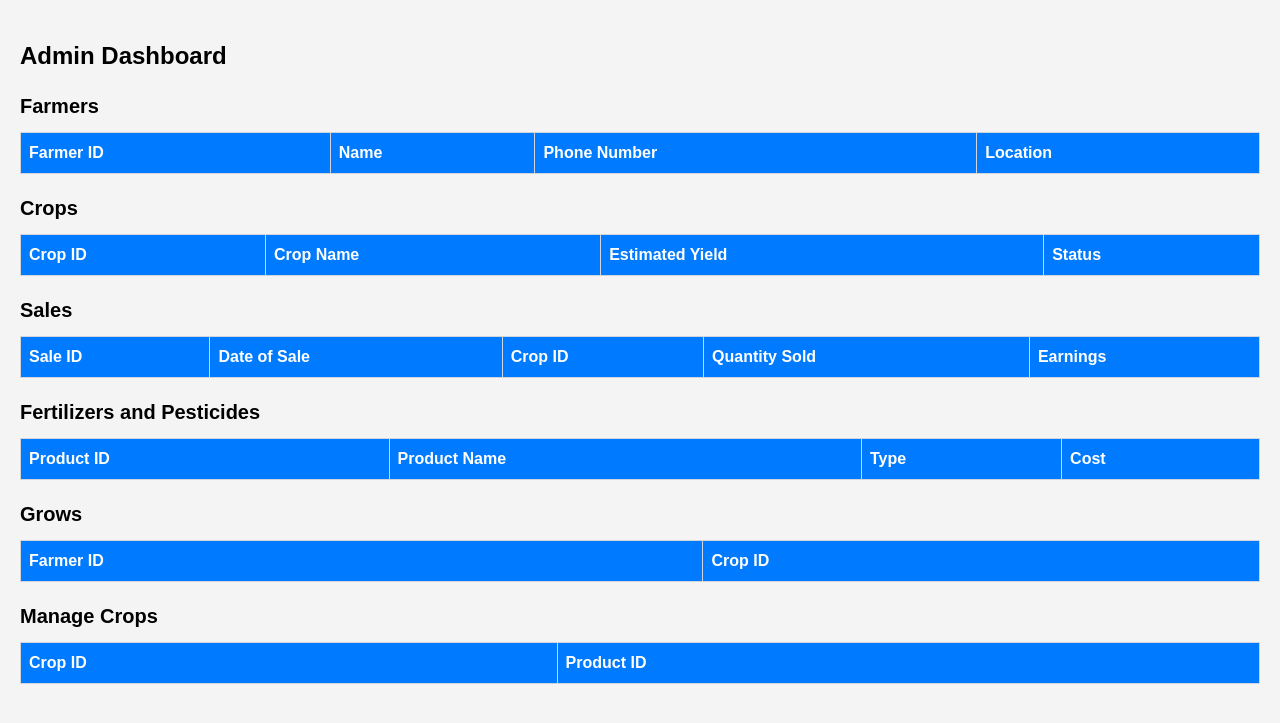
After one commit to Samarth-Dave/DBMS_Farmer_Agriculter, a Flask app: page /admin in a window 1280 px wide. The commit adds this page. Shown: the top 723 px of the page. Run offline with Flask 3, Linux system fonts and the light colour scheme; lists and menus that the app fills with data are empty.

Commit message:
Delete added, admin added

```diff
--- a/app.py
+++ b/app.py
@@ -1,10 +1,11 @@
-from flask import Flask, render_template, redirect, url_for, flash, session
+#app.py
+
+from flask import Flask, render_template, redirect, url_for, flash, session, request
 from config import Config
 from forms import RegisterForm, LoginForm, SalesForm, CropForm, FertilizerPesticideForm
 from models import db, FarmerProfile, CropInfo, Grows, Sales, FertilizerPesticide, ManageCrop
 from werkzeug.security import generate_password_hash, check_password_hash
 from datetime import datetime
-from flask import request
 
 app = Flask(__name__)
 app.config.from_object(Config)
@@ -18,17 +19,12 @@ def create_tables():
 def register():
     form = RegisterForm()
     if form.validate_on_submit():
-        # Check if the phone number already exists
         existing_farmer = FarmerProfile.query.filter_by(PhoneNumber=form.phone_number.data).first()
-
         if existing_farmer:
             flash('Phone number already registered. Please log in instead.', 'warning')
-            return redirect(url_for('register'))  # Redirect back to the registration page
+            return redirect(url_for('register'))
 
-        # Hash the password before storing
         hashed_password = generate_password_hash(form.password.data)
-
-        # Create a new FarmerProfile instance with the hashed password
         new_farmer = FarmerProfile(
             FirstName=form.first_name.data,
             MiddleName=form.middle_name.data,
@@ -36,10 +32,8 @@ def register():
             PhoneNumber=form.phone_number.data,
             Location=form.location.data,
             LandArea=form.land_area.data,
-            PasswordHash=hashed_password  # Store the hashed password
+            PasswordHash=hashed_password
         )
-
-        # Add the new farmer to the session and commit to the database
         db.session.add(new_farmer)
         db.session.commit()
         flash('Registration successful! You can now log in.', 'success')
@@ -55,27 +49,23 @@ def login():
         if farmer is None:
             flash('Phone number not registered. Please register first.', 'danger')
             return redirect(url_for('register'))
-
         if not check_password_hash(farmer.PasswordHash, form.password.data):
             flash('Incorrect password. Please try again.', 'danger')
             return redirect(url_for('login'))
 
-        # Store farmer ID in session if login is successful
-        session['farmer_id'] = farmer.FarmerId  # Ensure this is the correct column name
+        session['farmer_id'] = farmer.FarmerId
         flash('Login successful!', 'success')
-        return redirect(url_for('dashboard'))  # This should redirect to the dashboard
+        return redirect(url_for('dashboard'))
 
     return render_template('login.html', form=form)
 
 @app.route('/dashboard')
 def dashboard():
     farmer_id = session.get('farmer_id')
-
     if farmer_id is None:
         flash("Please log in to access the dashboard.", "danger")
         return redirect(url_for('login'))
 
-    # Fetch and render necessary data for the dashboard
     crops = db.session.query(CropInfo).join(Grows, CropInfo.CropId == Grows.CropId).filter(Grows.FarmerId == farmer_id).all()
     sales = Sales.query.filter_by(FarmerId=farmer_id).all()
     fertilizers = (
@@ -100,7 +90,6 @@ def add_crop():
             EstimatedYield=form.estimated_yield.data,
             Status=form.status.data
         )
-
         db.session.add(new_crop)
         db.session.commit()
 
@@ -122,17 +111,14 @@ def sales():
         price_per_unit = form.price_per_unit.data
 
         crop_info = CropInfo.query.get(crop_id)
-
         if crop_info is None:
             flash('Invalid crop selected. Please select a valid crop.', 'danger')
             return redirect(url_for('sales'))
-
         if crop_info.Status == 'Unavailable':
             flash('You cannot record a sale for this crop because it is currently unavailable.', 'danger')
             return redirect(url_for('sales'))
 
         total_earnings = quantity_sold * price_per_unit * 1000
-
         new_sale = Sales(
             DateOfSale=form.date_of_sale.data,
             PricePerUnit=price_per_unit,
@@ -141,12 +127,10 @@ def sales():
             CropId=crop_id,
             FarmerId=session.get('farmer_id')
         )
-
         db.session.add(new_sale)
         db.session.commit()
 
         total_sold = db.session.query(db.func.sum(Sales.QuantitySold)).filter(Sales.CropId == crop_id).scalar() or 0
-
         if total_sold >= crop_info.EstimatedYield:
             crop_info.Status = 'Unavailable'
             db.session.commit()
@@ -166,72 +150,54 @@ def add_fertilizer_pesticide():
             QuantityUsed=form.quantity_used.data,
             Cost=form.cost.data
         )
-
         db.session.add(new_product)
         db.session.commit()
 
-        # Link product to selected crops
-        crop_ids = request.form.getlist('crop_ids')  # Get list of crop IDs from the form
+        crop_ids = request.form.getlist('crop_ids')
         for crop_id in crop_ids:
             manage_crop_entry = ManageCrop(CropId=crop_id, ProductId=new_product.ProductId)
             db.session.add(manage_crop_entry)
-
         db.session.commit()
         flash('Fertilizer/Pesticide added and linked to crops successfully!', 'success')
-
         return redirect(url_for('dashboard'))
 
-    # Fetch available crops for the dropdown in the form
     farmer_id = session.get('farmer_id')
     crops = CropInfo.query.join(Grows).filter(Grows.FarmerId == farmer_id).all()
 
     return render_template('add_fertilizer_pesticide.html', form=form, crops=crops)
 
-
-# Example route for updating a Crop record
 @app.route('/update_crop/<int:crop_id>', methods=['GET', 'POST'])
 def update_crop(crop_id):
     crop = CropInfo.query.get(crop_id)
     if request.method == 'POST':
-        # Update fields from the form data
         crop.CropName = request.form['CropName']
         crop.EstimatedYield = request.form['EstimatedYield']
         crop.Status = request.form['Status']
-
         db.session.commit()
         return redirect(url_for('dashboard'))
 
     return render_template('update_crop.html', crop=crop)
 
-# Example route for updating a Sales record
 @app.route('/update_sale/<int:sale_id>', methods=['GET', 'POST'])
 def update_sale(sale_id):
     sale = Sales.query.get(sale_id)
     if request.method == 'POST':
-        # Update the sales information
         sale.PricePerUnit = float(request.form['PricePerUnit'])
         sale.QuantitySold = float(request.form['QuantitySold'])
         sale.Earnings = sale.PricePerUnit * sale.QuantitySold
-
-        # Commit the updated sale data
         db.session.commit()
 
-        # Check total quantity sold for the crop to update its status if needed
-        crop_info = CropInfo.query.get(sale.CropId)  # Get the associated crop
+        crop_info = CropInfo.query.get(sale.CropId)
         total_sold = db.session.query(db.func.sum(Sales.QuantitySold)).filter(Sales.CropId == sale.CropId).scalar() or 0
-
-        # Update the crop status if the total sold quantity meets or exceeds the estimated yield
         if total_sold >= crop_info.EstimatedYield:
             crop_info.Status = 'Unavailable'
-            db.session.commit()  # Commit the status change
+            db.session.commit()
 
         flash('Sale updated successfully!', 'success')
         return redirect(url_for('dashboard'))
 
     return render_template('update_sale.html', sale=sale)
 
-
-# Example route for updating a Fertilizer/Pesticide record
 @app.route('/update_fertilizer/<int:fertilizer_id>', methods=['GET', 'POST'])
 def update_fertilizer(fertilizer_id):
     fertilizer = FertilizerPesticide.query.get(fertilizer_id)
@@ -240,18 +206,99 @@ def update_fertilizer(fertilizer_id):
         fertilizer.Type = request.form['Type']
         fertilizer.QuantityUsed = request.form['QuantityUsed']
         fertilizer.Cost = request.form['Cost']
-
         db.session.commit()
         return redirect(url_for('dashboard'))
 
     return render_template('update_fertilizer.html', fertilizer=fertilizer)
 
+@app.route('/delete_crop/<int:crop_id>', methods=['GET', 'POST'])
+def delete_crop(crop_id):
+    # Get the crop and associated Grows entries
+    crop = CropInfo.query.get(crop_id)
+    if crop:
+        # Delete related sales
+        Sales.query.filter_by(CropId=crop_id).delete()
 
+        # Get all ManageCrop entries related to this crop
+        manage_crop_entries = ManageCrop.query.filter_by(CropId=crop_id).all()
+
+        # Create a set to hold product IDs that need to be deleted
+        product_ids_to_delete = set()
+
+        for entry in manage_crop_entries:
+            product_ids_to_delete.add(entry.ProductId)  # Collect product IDs for related fertilizers/pesticides
+            db.session.delete(entry)  # Delete ManageCrop entry
+
+        # Delete Grows entries
+        Grows.query.filter_by(CropId=crop_id).delete()
+
+        # Finally, delete the crop itself
+        db.session.delete(crop)
+
+        # Delete related FertilizerPesticide entries if necessary
+        for product_id in product_ids_to_delete:
+            fertilizer = FertilizerPesticide.query.get(product_id)
+            if fertilizer:
+                db.session.delete(fertilizer)
+
+        db.session.commit()
+        flash('Crop and related data deleted successfully.', 'success')
+    else:
+        flash('Crop not found.', 'danger')
+
+    return redirect(url_for('dashboard'))
+
+
+
+@app.route('/delete_sale/<int:sale_id>', methods=['GET','POST'])
+def delete_sale(sale_id):
+    sale = Sales.query.get(sale_id)
+    if sale:
+        crop_id = sale.CropId  # Get the crop ID from the sale
+        db.session.delete(sale)  # Delete the sale
+        db.session.commit()  # Commit the deletion first
+
+        # Now, update the crop status
+        crop_info = CropInfo.query.get(crop_id)  # Get the associated crop
+        total_sold = db.session.query(db.func.sum(Sales.QuantitySold)).filter(Sales.CropId == crop_id).scalar() or 0
+
+        if total_sold < crop_info.EstimatedYield:
+            crop_info.Status = 'Available'  # Update status to Available
+            db.session.commit()  # Commit the status update
+
+        flash('Sale deleted successfully and crop status updated if necessary.', 'success')
+    else:
+        flash('Sale not found.', 'danger')
+
+    return redirect(url_for('dashboard'))
+
+@app.route('/delete_fertilizer/<int:fertilizer_id>', methods=['GET','POST'])
+def delete_fertilizer(fertilizer_id):
+    fertilizer = FertilizerPesticide.query.get(fertilizer_id)
+    if fertilizer:
+        db.session.delete(fertilizer)
+        db.session.commit()
+        flash('Fertilizer/Pesticide-related data deleted successfully.', 'success')
+    else:
+        flash('Fertilizer/Pesticide not found.', 'danger')
+    return redirect(url_for('dashboard'))
 @app.route('/logout')
 def logout():
+    # Clear the user's session
     session.clear()
     flash('You have been logged out successfully.', 'success')
     return redirect(url_for('login'))
+@app.route('/admin', methods=['GET'])
+def admin():
+    farmers = FarmerProfile.query.all()
+    crops = CropInfo.query.all()
+    sales = Sales.query.all()
+    fertilizers = FertilizerPesticide.query.all()
+    grows = Grows.query.all()
+    manage_crops = ManageCrop.query.all()
 
-if __name__ == '__main__':
+    return render_template('admin.html', farmers=farmers, crops=crops, sales=sales, fertilizers=fertilizers, grows=grows, manage_crops=manage_crops)
+
+
+if __name__ == "__main__":
     app.run(debug=True)
--- a/config.py
+++ b/config.py
@@ -2,6 +2,6 @@ import os
 
 class Config:
     SECRET_KEY = os.getenv("SECRET_KEY", "your_secret_key")
-    SQLALCHEMY_DATABASE_URI = 'mysql+pymysql://root:Atharva%4021@127.0.0.1/farmeragriculture'
+    SQLALCHEMY_DATABASE_URI = 'mysql+pymysql://root:saur2005@127.0.0.1/farmeragriculture'
 
     SQLALCHEMY_TRACK_MODIFICATIONS = False
--- /dev/null
+++ b/templates/admin.html
@@ -0,0 +1,141 @@
+<!DOCTYPE html>
+<html lang="en">
+<head>
+    <meta charset="UTF-8">
+    <meta name="viewport" content="width=device-width, initial-scale=1.0">
+    <title>Admin Dashboard</title>
+    <link rel="stylesheet" href="https://cdnjs.cloudflare.com/ajax/libs/tailwindcss/2.2.19/tailwind.min.css">
+    <link rel="stylesheet" href="{{ url_for('static', filename='style.css') }}">
+</head>
+<body>
+    <div class="container mx-auto my-5">
+        <h1 class="text-2xl font-bold mb-5">Admin Dashboard</h1>
+
+        <h2 class="text-xl font-semibold mb-3">Farmers</h2>
+        <table class="min-w-full border-collapse border border-gray-300">
+            <thead>
+                <tr>
+                    <th class="border border-gray-300 p-2">Farmer ID</th>
+                    <th class="border border-gray-300 p-2">Name</th>
+                    <th class="border border-gray-300 p-2">Phone Number</th>
+                    <th class="border border-gray-300 p-2">Location</th>
+                </tr>
+            </thead>
+            <tbody>
+                {% for farmer in farmers %}
+                <tr>
+                    <td class="border border-gray-300 p-2">{{ farmer.FarmerId }}</td>
+                    <td class="border border-gray-300 p-2">{{ farmer.FirstName }} {{ farmer.MiddleName }} {{ farmer.LastName }}</td>
+                    <td class="border border-gray-300 p-2">{{ farmer.PhoneNumber }}</td>
+                    <td class="border border-gray-300 p-2">{{ farmer.Location }}</td>
+                </tr>
+                {% endfor %}
+            </tbody>
+        </table>
+
+        <h2 class="text-xl font-semibold mb-3 mt-5">Crops</h2>
+        <table class="min-w-full border-collapse border border-gray-300">
+            <thead>
+                <tr>
+                    <th class="border border-gray-300 p-2">Crop ID</th>
+                    <th class="border border-gray-300 p-2">Crop Name</th>
+                    <th class="border border-gray-300 p-2">Estimated Yield</th>
+                    <th class="border border-gray-300 p-2">Status</th>
+                </tr>
+            </thead>
+            <tbody>
+                {% for crop in crops %}
+                <tr>
+                    <td class="border border-gray-300 p-2">{{ crop.CropId }}</td>
+                    <td class="border border-gray-300 p-2">{{ crop.CropName }}</td>
+                    <td class="border border-gray-300 p-2">{{ crop.EstimatedYield }}</td>
+                    <td class="border border-gray-300 p-2">{{ crop.Status }}</td>
+                </tr>
+                {% endfor %}
+            </tbody>
+        </table>
+
+        <h2 class="text-xl font-semibold mb-3 mt-5">Sales</h2>
+        <table class="min-w-full border-collapse border border-gray-300">
+            <thead>
+                <tr>
+                    <th class="border border-gray-300 p-2">Sale ID</th>
+                    <th class="border border-gray-300 p-2">Date of Sale</th>
+                    <th class="border border-gray-300 p-2">Crop ID</th>
+                    <th class="border border-gray-300 p-2">Quantity Sold</th>
+                    <th class="border border-gray-300 p-2">Earnings</th>
+                </tr>
+            </thead>
+            <tbody>
+                {% for sale in sales %}
+                <tr>
+                    <td class="border border-gray-300 p-2">{{ sale.SaleId }}</td>
+                    <td class="border border-gray-300 p-2">{{ sale.DateOfSale }}</td>
+                    <td class="border border-gray-300 p-2">{{ sale.CropId }}</td>
+                    <td class="border border-gray-300 p-2">{{ sale.QuantitySold }}</td>
+                    <td class="border border-gray-300 p-2">{{ sale.Earnings }}</td>
+                </tr>
+                {% endfor %}
+            </tbody>
+        </table>
+
+        <h2 class="text-xl font-semibold mb-3 mt-5">Fertilizers and Pesticides</h2>
+        <table class="min-w-full border-collapse border border-gray-300">
+            <thead>
+                <tr>
+                    <th class="border border-gray-300 p-2">Product ID</th>
+                    <th class="border border-gray-300 p-2">Product Name</th>
+                    <th class="border border-gray-300 p-2">Type</th>
+                    <th class="border border-gray-300 p-2">Cost</th>
+                </tr>
+            </thead>
+            <tbody>
+                {% for fertilizer in fertilizers %}
+                <tr>
+                    <td class="border border-gray-300 p-2">{{ fertilizer.ProductId }}</td>
+                    <td class="border border-gray-300 p-2">{{ fertilizer.ProductName }}</td>
+                    <td class="border border-gray-300 p-2">{{ fertilizer.Type }}</td>
+                    <td class="border border-gray-300 p-2">{{ fertilizer.Cost }}</td>
+                </tr>
+                {% endfor %}
+            </tbody>
+        </table>
+
+        <h2 class="text-xl font-semibold mb-3 mt-5">Grows</h2>
+        <table class="min-w-full border-collapse border border-gray-300">
+            <thead>
+                <tr>
+                    <th class="border border-gray-300 p-2">Farmer ID</th>
+                    <th class="border border-gray-300 p-2">Crop ID</th>
+                </tr>
+            </thead>
+            <tbody>
+                {% for grow in grows %}
+                <tr>
+                    <td class="border border-gray-300 p-2">{{ grow.FarmerId }}</td>
+                    <td class="border border-gray-300 p-2">{{ grow.CropId }}</td>
+                </tr>
+                {% endfor %}
+            </tbody>
+        </table>
+
+        <h2 class="text-xl font-semibold mb-3 mt-5">Manage Crops</h2>
+        <table class="min-w-full border-collapse border border-gray-300">
+            <thead>
+                <tr>
+                    <th class="border border-gray-300 p-2">Crop ID</th>
+                    <th class="border border-gray-300 p-2">Product ID</th>
+                </tr>
+            </thead>
+            <tbody>
+                {% for manage_crop in manage_crops %}
+                <tr>
+                    <td class="border border-gray-300 p-2">{{ manage_crop.CropId }}</td>
+                    <td class="border border-gray-300 p-2">{{ manage_crop.ProductId }}</td>
+                </tr>
+                {% endfor %}
+            </tbody>
+        </table>
+    </div>
+</body>
+</html>
```
Also changed, not shown: models.py (+30 -1 lines), sql.txt (+41 -50 lines), templates/dashboard.html (+31 -5 lines).
